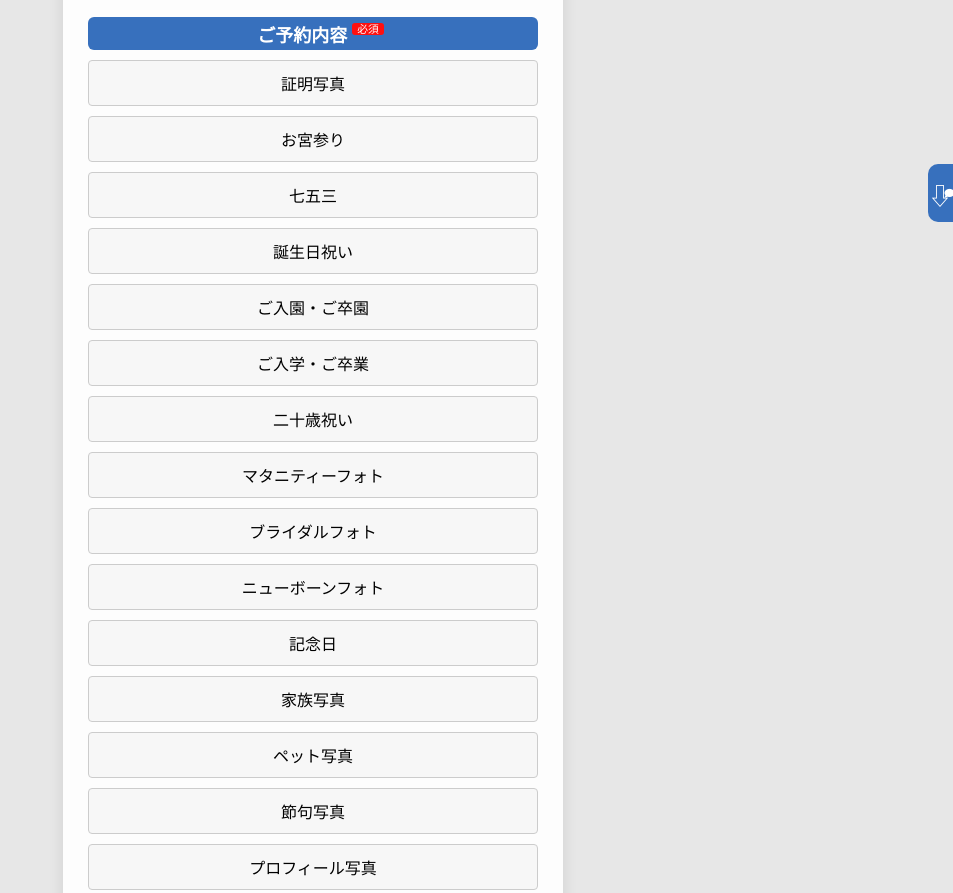
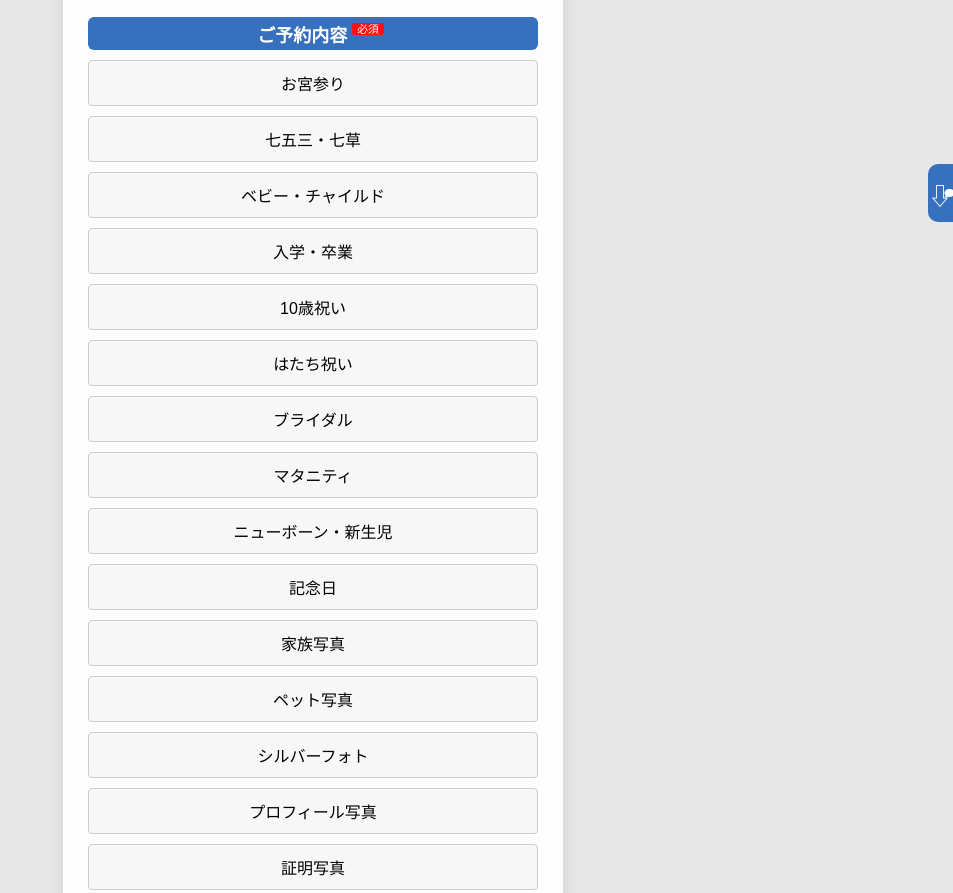
Before and after one commit to officialline0101/yosidafoto-Yoyakufomu, a plain HTML site: page index.html in a window 1280 px wide. Shown: the part 447-1340 px from the top of the page, without its empty margins (327-1280 px from the left). Drawn offline with Linux system fonts and the light colour scheme; a script that the page names is missing.

Commit message:
Update index.html

```diff
--- a/index.html
+++ b/index.html
@@ -832,21 +832,21 @@
 
         <div class="label" id="course">ご予約内容<span class="required">必須</span></div>
         <div class="symptoms">
-            <button type="button" onclick="selectSymptom(this, 'treatment1')" data-price="15000">証明写真</button>
             <button type="button" onclick="selectSymptom(this, 'treatment1')" data-price="15000">お宮参り</button>
-            <button type="button" onclick="selectSymptom(this, 'treatment1')" data-price="15000">七五三</button>
-            <button type="button" onclick="selectSymptom(this, 'treatment1')" data-price="15000">誕生日祝い</button>
-            <button type="button" onclick="selectSymptom(this, 'treatment1')" data-price="15000">ご入園・ご卒園</button>
-            <button type="button" onclick="selectSymptom(this, 'treatment1')" data-price="15000">ご入学・ご卒業</button>
-            <button type="button" onclick="selectSymptom(this, 'treatment1')" data-price="15000">二十歳祝い</button>
-            <button type="button" onclick="selectSymptom(this, 'treatment1')" data-price="15000">マタニティーフォト</button>
-            <button type="button" onclick="selectSymptom(this, 'treatment1')" data-price="15000">ブライダルフォト</button>
-            <button type="button" onclick="selectSymptom(this, 'treatment1')" data-price="15000">ニューボーンフォト</button>
+            <button type="button" onclick="selectSymptom(this, 'treatment1')" data-price="15000">七五三・七草</button>
+            <button type="button" onclick="selectSymptom(this, 'treatment1')" data-price="15000">ベビー・チャイルド</button>
+            <button type="button" onclick="selectSymptom(this, 'treatment1')" data-price="15000">入学・卒業</button>
+            <button type="button" onclick="selectSymptom(this, 'treatment1')" data-price="15000">10歳祝い</button>
+            <button type="button" onclick="selectSymptom(this, 'treatment1')" data-price="15000">はたち祝い</button>
+            <button type="button" onclick="selectSymptom(this, 'treatment1')" data-price="15000">ブライダル</button>
+            <button type="button" onclick="selectSymptom(this, 'treatment1')" data-price="15000">マタニティ</button>
+            <button type="button" onclick="selectSymptom(this, 'treatment1')" data-price="15000">ニューボーン・新生児</button>
             <button type="button" onclick="selectSymptom(this, 'treatment1')" data-price="15000">記念日</button>
             <button type="button" onclick="selectSymptom(this, 'treatment1')" data-price="15000">家族写真</button>
             <button type="button" onclick="selectSymptom(this, 'treatment1')" data-price="15000">ペット写真</button>
-            <button type="button" onclick="selectSymptom(this, 'treatment1')" data-price="15000">節句写真</button>
+            <button type="button" onclick="selectSymptom(this, 'treatment1')" data-price="15000">シルバーフォト</button>
             <button type="button" onclick="selectSymptom(this, 'treatment1')" data-price="15000">プロフィール写真</button>
+            <button type="button" onclick="selectSymptom(this, 'treatment1')" data-price="15000">証明写真</button>
         </div>
 
         <label id="repairLabel"></label>
```
